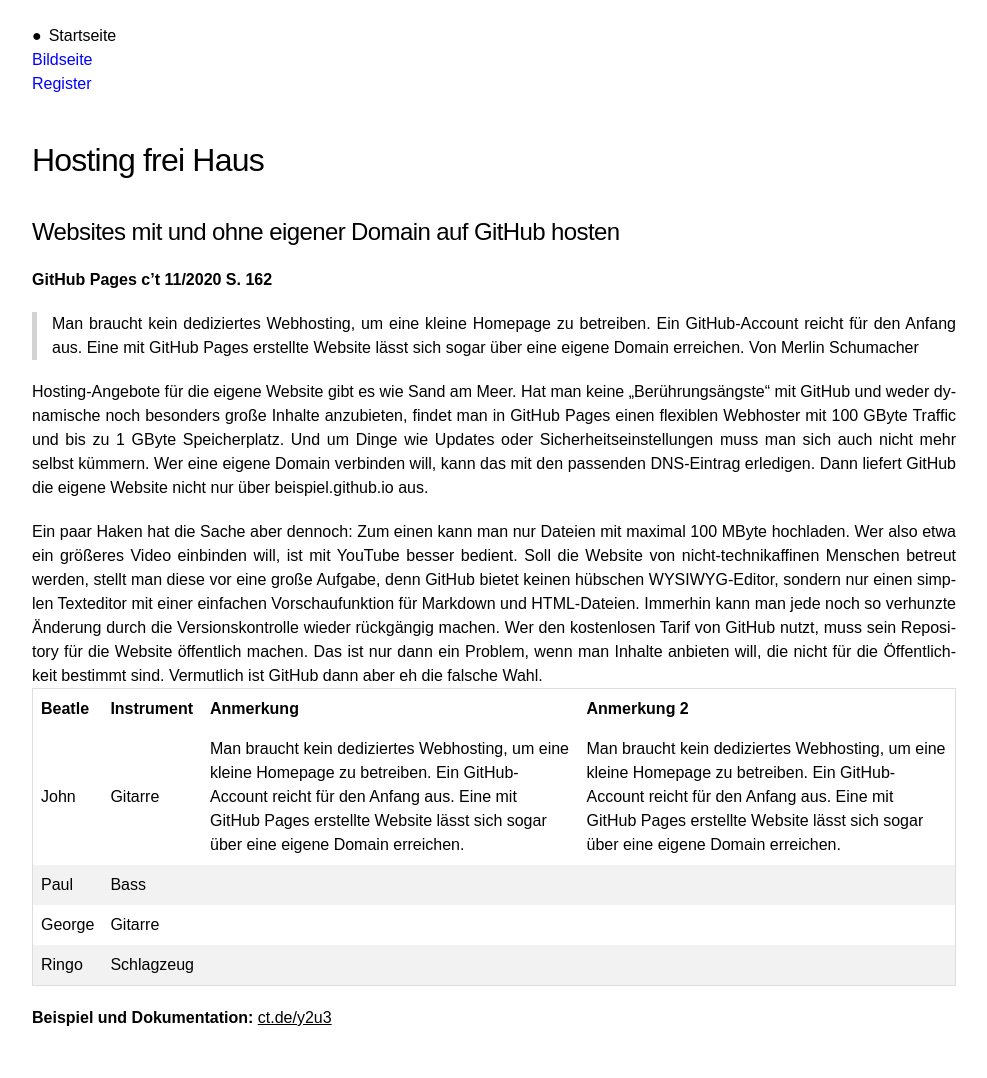
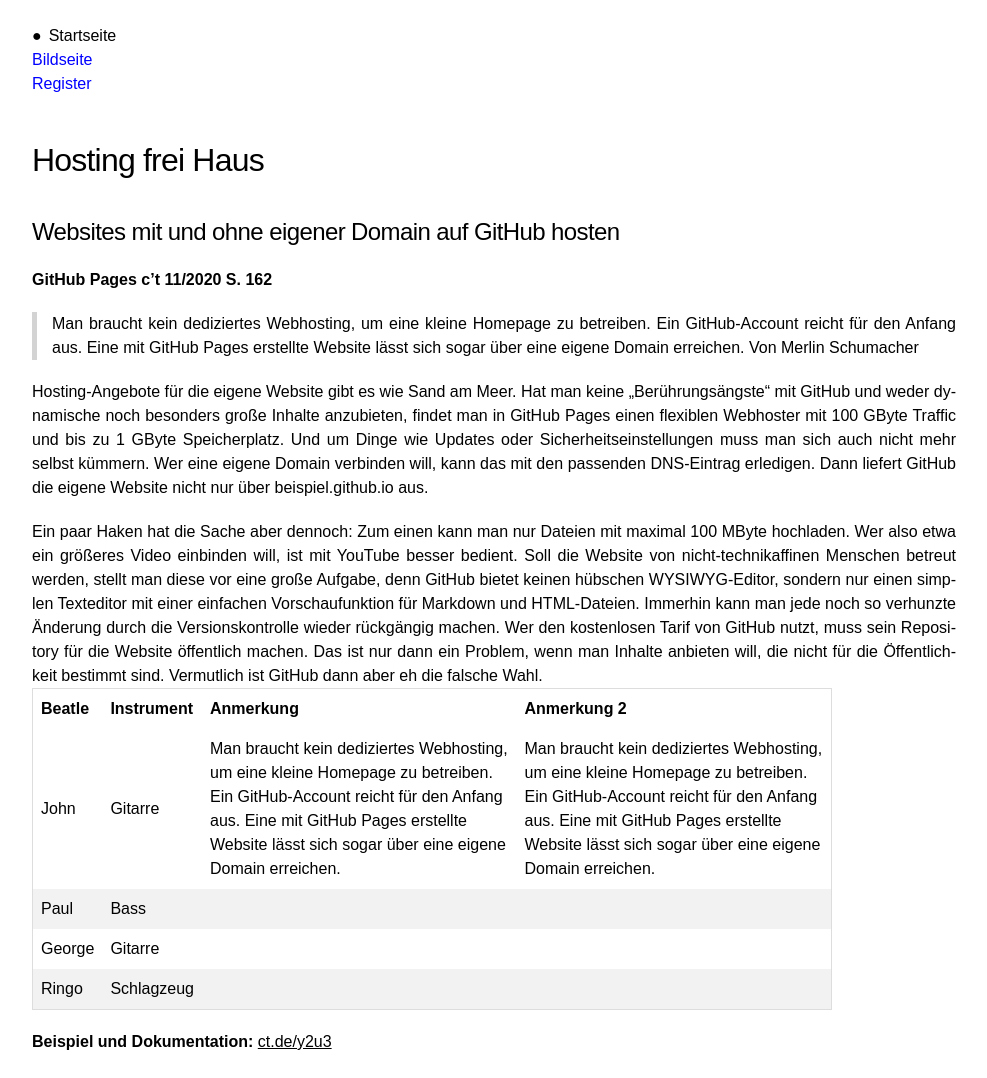
Before and after one commit to webuser-ralf/webuser-ralf.github.io, a Jekyll site: the page built from index.md, in a window 1280 px wide. Shown: the whole page, without its empty margins (146-1133 px from the left). Built offline with Jekyll 4.4.1, drawn with Linux system fonts in a browser that asks for light colours; our own code applies the rules of GitHub Pages for plain Markdown files; before the commit the page ends 1054 px from its top, so only the background shows below that.

Commit message:
Update layout.scss

```diff
--- a/_sass/layout.scss
+++ b/_sass/layout.scss
@@ -10,9 +10,10 @@
 /*###############################*/
 
 table {
+  overflow: scroll;
   border-collapse: collapse;
   border-spacing: 0;
-  width: 100%;
+  width: 800px;
   border: 1px solid #ddd;
 }
 
```
